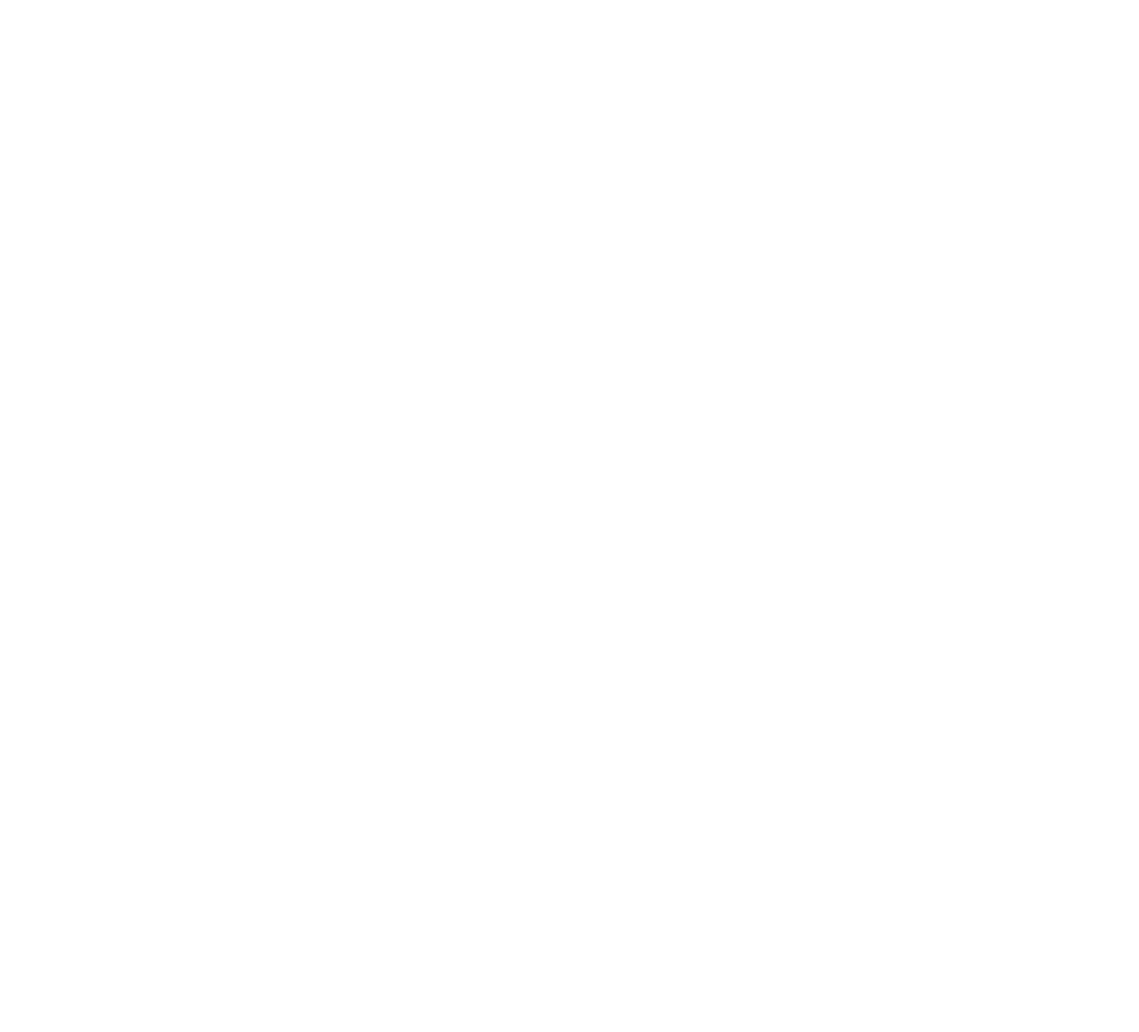
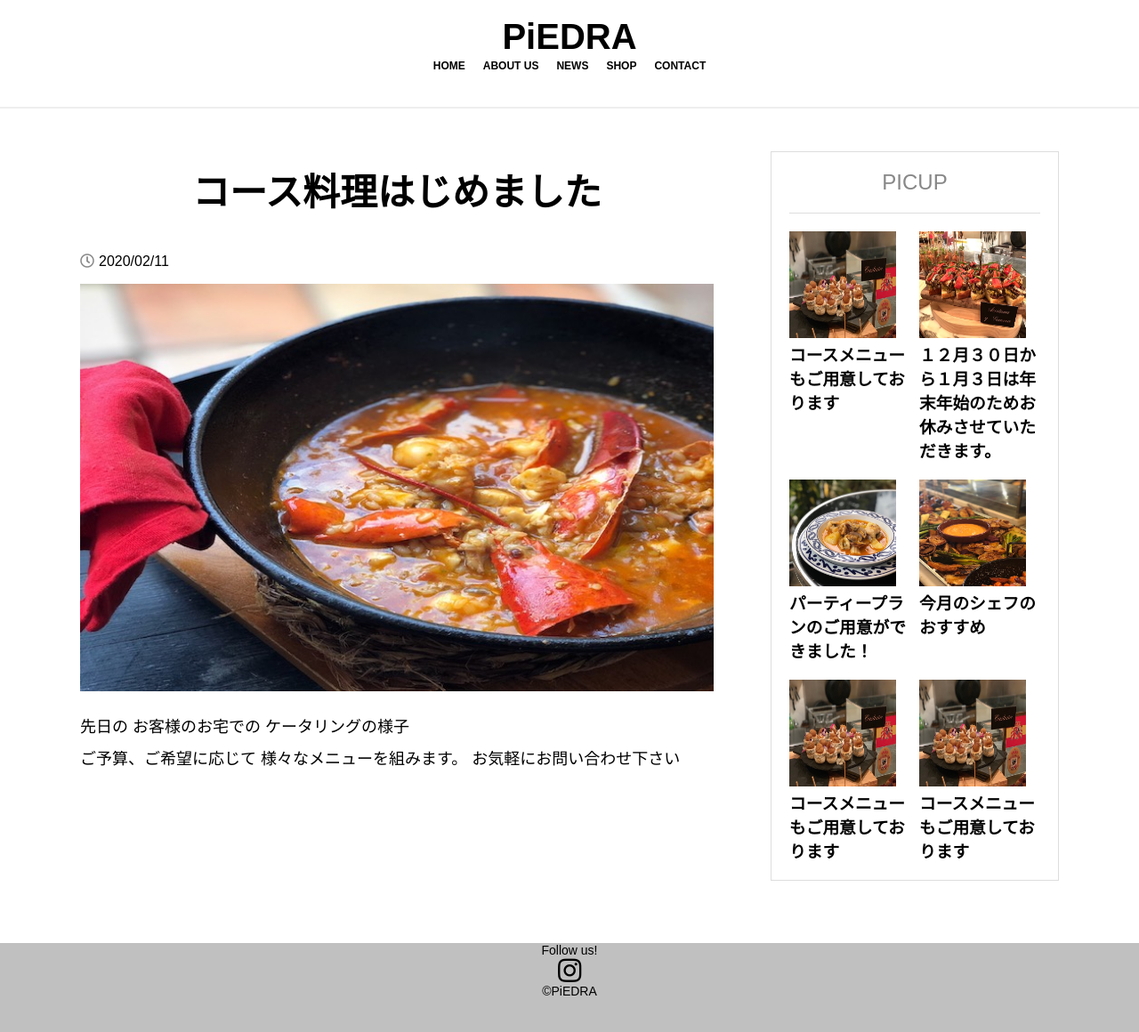
Before and after one commit to moetarou/piedra, a plain HTML site: page piedra_news.html in a window 1280 px wide. Shown: the whole page at 89% size. Before the commit the page ends 800 px from the top, so only its background shows below. Drawn offline with Linux system fonts and the light colour scheme; a web font is replaced by a local one.

Commit message:
設定終了

```diff
--- a/piedra-home.css
+++ b/piedra-home.css
@@ -24,22 +24,29 @@ body {
     grid-row-gap: 20px;
     row-gap: 40px;
     font-family: sans-serif;
+
 }
 
 body > * {
     grid-column: 2 / -2;
 }
 
+
 header {
     grid-row: head;
     justify-self: center;
     align-self: center;
+
 }
-
+header a {
+    color: inherit;
+    text-decoration: none;
+}
 h1 {
     text-align: center;
     align-self: center;
     font-size: 40px;
+
 }
 
 nav {
@@ -82,20 +89,20 @@ span {
 #news {
     grid-row: news;
 }
-section {
+section , aside ul{
     display: grid;
     grid-template-columns: 1fr 1fr;
     grid-gap: 20px 10px;
     gap: 20px 10px;
 }
-section a {
+section a , aside a {
     color: black;
     text-decoration: none;
 }
-section a:hover {
+section a:hover , aside a:hover {
     text-decoration: underline;
 }
-section p {
+section p{
     font-size: 14px;
 }
 
@@ -128,6 +135,17 @@ input {
 footer {
     grid-row: foot;
     text-align: center;
+
+
+}
+/* フッターのバー */
+body::after {
+    content:"";
+    background-color: silver;
+    grid-column: 1 / -1;
+    grid-row: foot;
+    z-index: -1;
+
 }
 footer p {
     font-size: 14px;
@@ -135,7 +153,78 @@ footer p {
 #instagramIcon {
     font-size: 30px;
 }
+/* 記事ページ */
 
+.post {
+    grid-template-rows:
+                    [head]100px
+                    [article]auto
+                    [pickup]auto
+                    [foot]100px;
+
+
+}
+aside {
+    border: solid 1px #dddddd;
+    padding: 20px;
+    margin-top: 30px;
+    margin-bottom: 30px;
+    text-align: center;
+}
+aside h2 {
+    border-bottom: solid 1px #dddddd;
+    padding-bottom: 20px;
+    margin-bottom: 20px;
+    color: #888888;
+    font-weight: normal;
+    font-family: 'Railway',sans-serif;
+}
+aside p {
+    font-size: 14px;
+}
+aside:first-child img {
+    width: 120px;
+    height: 120px;
+
+}
+aside ul {
+    list-style-type: none;
+    padding: 0;
+    text-align: left;
+}
+.fa-clock {
+    color: #888888;
+    margin-right: 5px;
+}
+.post article {
+    grid-row: article;
+
+}
+.post div {
+    grid-row: pickup;
+}
+.post article > * {
+    margin-top: 1em;
+    margin-bottom: 1em;
+    display: block;
+}
+.post article p {
+    line-height: 2;
+}
+.post::before {
+    content:'';
+    background: #eeeeee;
+    height: 2px;
+    grid-column: 1 / -1;
+    grid-row: article;
+}
+
+
+aside a {
+    text-decoration: none;
+    color: black;
+}
+@media (min-width: 768px) {
 /* PC版の設定 */
 body {
     grid-template-columns:
@@ -150,7 +239,7 @@ body {
                     [foot]100px;
 }
 
-@media (min-width: 768px) {
+
 /* PC版：ヘッダー */
 section {
 
@@ -158,6 +247,29 @@ section {
     grid-column-gap: 20px;
     column-gap:20px;
 }
+/* PC版記事ページ */
+.post {
+    grid-template-rows:
+                [head]100px
+                [article pickup]auto
+                [foot]100px;
+}
+
+.post article {
+    grid-column: 2 / span 4;
+}
+.post article h1 {
+    font-size: 42px;
+}
+.post article p {
+    font-size: 18px;
+}
+.post div {
+    grid-column: 6 / span 2;
 
 }
+.post::before {
+    margin-top: -20px;
+}
+}
 /* PC版の設定終了 */
--- a/piedra_news.html
+++ b/piedra_news.html
@@ -0,0 +1,105 @@
+<!DOCTYPE html>
+<html lang="ja">
+    <head>
+        <meta charset="UTF-8">
+        <title>PIEDRA NEWS</title>
+        <meta name="viewport" content="width=device-width">
+        <!-- javascript -->
+        <link rel ="javascript" href="piedra.js">
+        <!-- css -->
+        <link rel="stylesheet" href="piedra-home.css" >
+        <!-- googleFont -->
+        <link href="https://fonts.googleapis.com/css?family=Nanum+Gothic+Coding" rel="stylesheet">
+        <!-- FontAwesome -->
+        <link rel="stylesheet" href="https://use.fontawesome.com/releases/v5.6.3/css/all.css" integrity="sha384-UHRtZLI+pbxtHCWp1t77Bi1L4ZtiqrqD80Kn4Z8NTSRyMA2Fd33n5dQ8lWUE00s/" crossorigin="anonymous">
+    </head>
+
+    <body class="post">
+
+
+        <!-- header -->
+        <header>
+                <h1>PiEDRA</h1>
+            <nav>
+                <ul>
+                    <li><a href="#">HOME</a></li>
+                    <li><a href="#">ABOUT US</a></li>
+                    <li><a href="#">NEWS</a></li>
+                    <li><a href="#">SHOP</a></li>
+                    <li><a href="#">CONTACT</a></li>
+                </ul>
+            </nav>
+        </header>
+
+        <article>
+            <h1>コース料理はじめました</h1>
+            <time datatime="20200211"><i class="far fa-clock"></i>2020/02/11</time>
+            <figure>
+                <img src="piedra-photo/S__1368088.jpg" alt="コース料理の一例">
+            </figure>
+
+            <p>先日の
+                お客様のお宅での
+                ケータリングの様子<br>
+                ご予算、ご希望に応じて
+                様々なメニューを組みます。
+                お気軽にお問い合わせ下さい</p>
+        </article>
+        <div>
+
+
+            <aside>
+                <h2>PICUP</h2>
+                <ul>
+                    <li>
+                        <a href="#">
+                            <figure><img src="piedra-photo/S__1368089.jpg"></figure>
+                            <h3>コースメニューもご用意しております</h3>
+                        </a>
+                    </li>
+                    <li>
+                        <a href="#">
+                            <figure><img src="piedra-photo/S__1368090.jpg"></figure>
+                            <h3>１２月３０日から１月３日は年末年始のためお休みさせていただきます。</h3>
+                        </a>
+                    </li>
+                    <li>
+                        <a href="#">
+                            <figure><img src="piedra-photo/S__1368098.jpg"></figure>
+                            <h3>パーティープランのご用意ができました！</h3>
+                        </a>
+                    </li>
+                    <li>
+                        <a href="#">
+                            <figure><img src="piedra-photo/S__1368096.jpg"></figure>
+                            <h3>今月のシェフのおすすめ</h3>
+                        </a>
+                    </li>
+                    <li>
+                        <a href="#">
+                            <figure><img src="piedra-photo/S__1368089.jpg"></figure>
+                            <h3>コースメニューもご用意しております</h3>
+                        </a>
+                    </li>
+                    <li>
+                        <a href="#">
+                            <figure><img src="piedra-photo/S__1368089.jpg"></figure>
+                            <h3>コースメニューもご用意しております</h3>
+                        </a>
+                    </li>
+                </ul>
+            </aside>
+         </div>
+        <!-- footer -->
+        <footer>
+            <p>Follow us!</p>
+            <div id="instagramIcon" onclick="instaOpen()" class="fab fa-instagram"></div>
+            <p>©PiEDRA</p>
+        </footer>
+
+<!----javascriptの同期リンク--- -->
+        <script type="text/javascript" src="piedra.js"></script>
+
+
+    </body>
+</html>
```
Also changed, not shown: piedra-home.html (+4 -4 lines).
